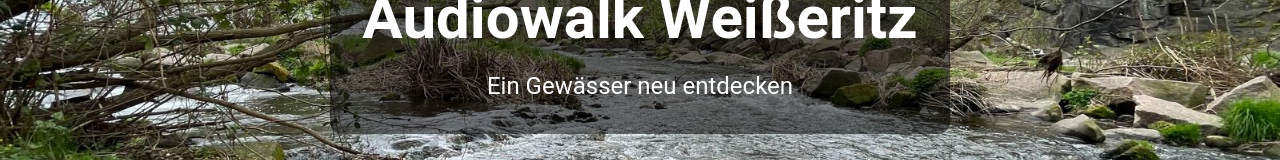
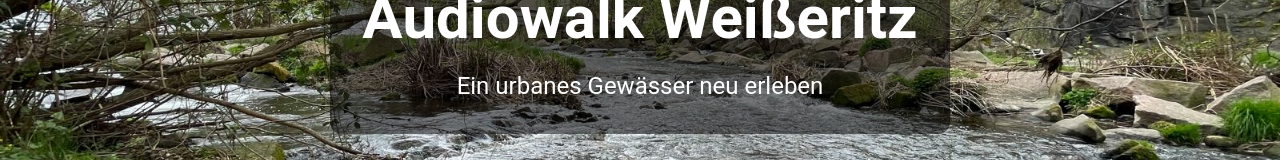
Before and after one commit to johannesreisch1/weisseritz, a React (Vite) app: page / in a window 1280 px wide. Shown: the part 358-518 px from the top of the page. Built offline with nearby package versions, Linux system fonts and the light colour scheme; no server answers.

Commit message:
text change

```diff
--- a/src/sections/Hero.tsx
+++ b/src/sections/Hero.tsx
@@ -38,7 +38,7 @@ export default function Hero() {
           Audiowalk Weißeritz
         </Typography>
         <Typography variant="h5" sx={{ mt: 2 }}>
-          Ein Gewässer neu entdecken
+          Ein urbanes Gewässer neu erleben
         </Typography>
       </Box>
     </Box>
```
